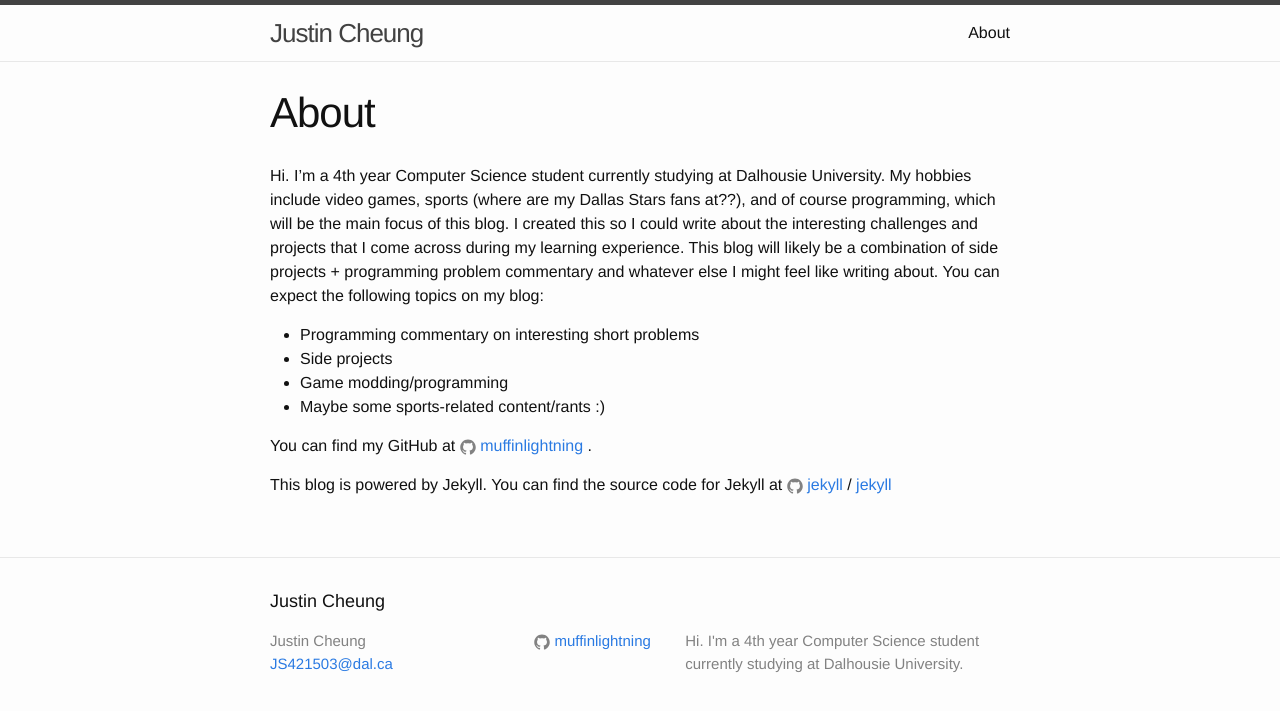
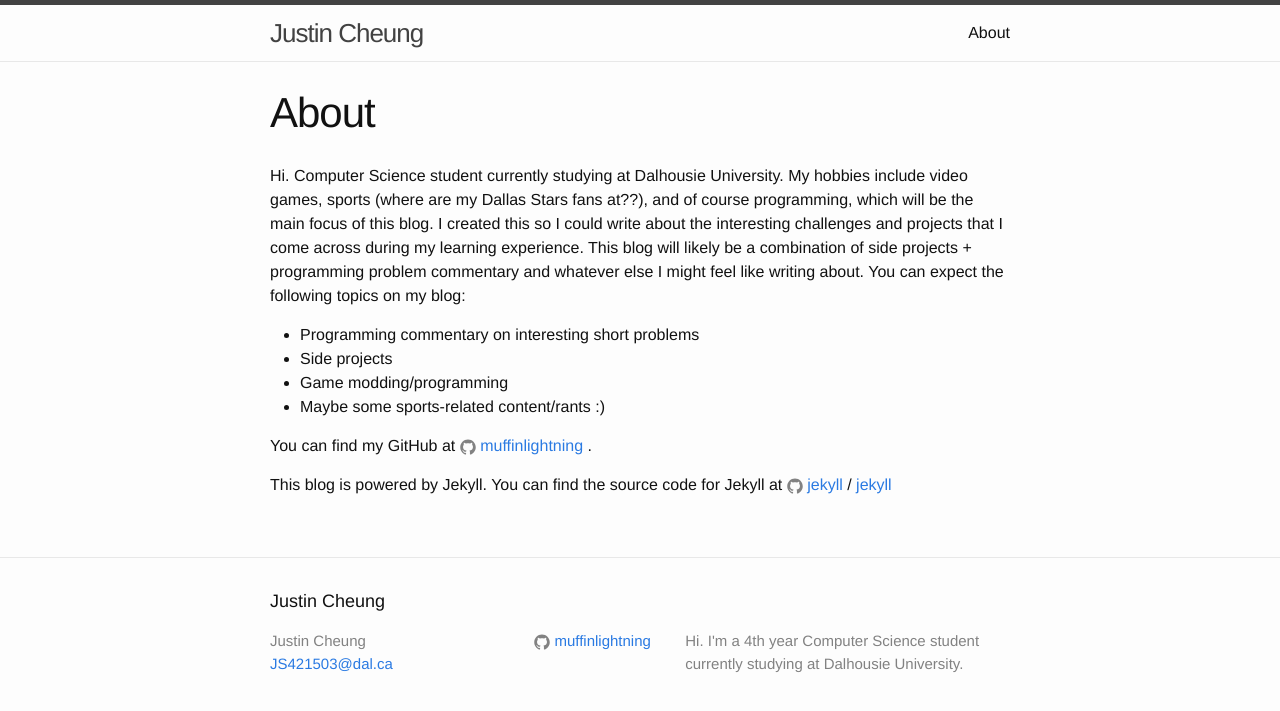
Before and after one commit to fearofcrime/muffinlightning.github.io, a Jekyll site: the page built from about.md, in a window 1280 px wide. Shown: the top 711 px of the page. Built offline with Jekyll 4.4.1, drawn with Linux system fonts in a browser that asks for light colours.

Commit message:
update 2/21

```diff
--- a/_posts/2016-2-19-JToast.markdown
+++ b/_posts/2016-2-19-JToast.markdown
@@ -22,7 +22,7 @@
 
 So it makes a lot of sense to use learn and use it over something like Vaadin. Vaadin is garbage. Literal garbage. I'm using it in my Software Engineering class. It's a pain to install, the layout system is finicky, I simply hate it.
 
-I get it, Vaadin for web apps. No Java plugin required! Yeah.... I think I'll just use HTML/CSS + JavaScript/jQuery. Fuck off with Vaadin.
+I get it, Vaadin for web apps. No Java plugin required! Yeah.... I guess... but this chart makes me wonder:
 
 ![garbage2](http://zeroturnaround.com/wp-content/uploads/2013/07/Web-frameworks-developer-productivity-report.png)
 
--- a/about.md
+++ b/about.md
@@ -4,7 +4,7 @@
 permalink: /about/
 ---
 
-Hi. I'm a 4th year Computer Science student currently studying at Dalhousie University. My hobbies include video games, sports (where are my Dallas Stars fans at??), and of course programming, which will be the main focus of this blog. I created this so I could write about the interesting challenges and projects that I come across during my learning experience. This blog will likely be a combination of side projects + programming problem commentary and whatever else I might feel like writing about. You can expect the following topics on my blog:
+Hi. Computer Science student currently studying at Dalhousie University. My hobbies include video games, sports (where are my Dallas Stars fans at??), and of course programming, which will be the main focus of this blog. I created this so I could write about the interesting challenges and projects that I come across during my learning experience. This blog will likely be a combination of side projects + programming problem commentary and whatever else I might feel like writing about. You can expect the following topics on my blog:
 
 - Programming commentary on interesting short problems
 - Side projects
```
